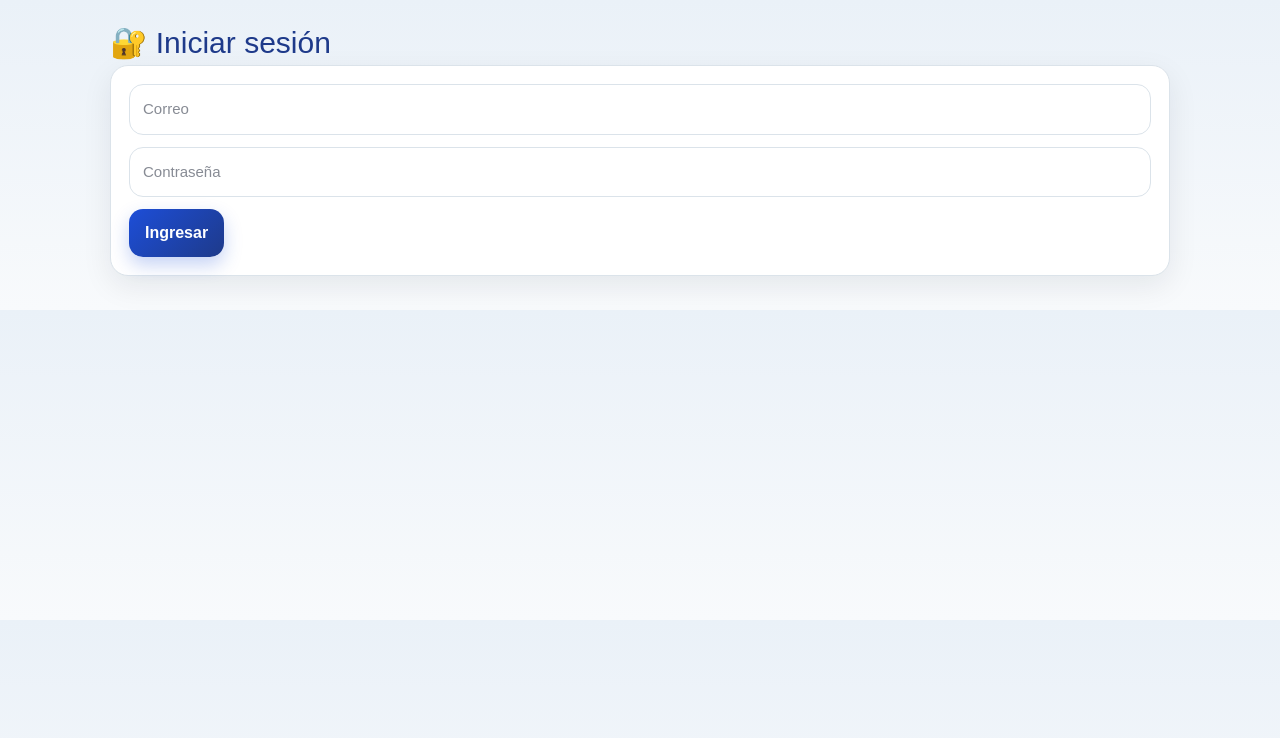
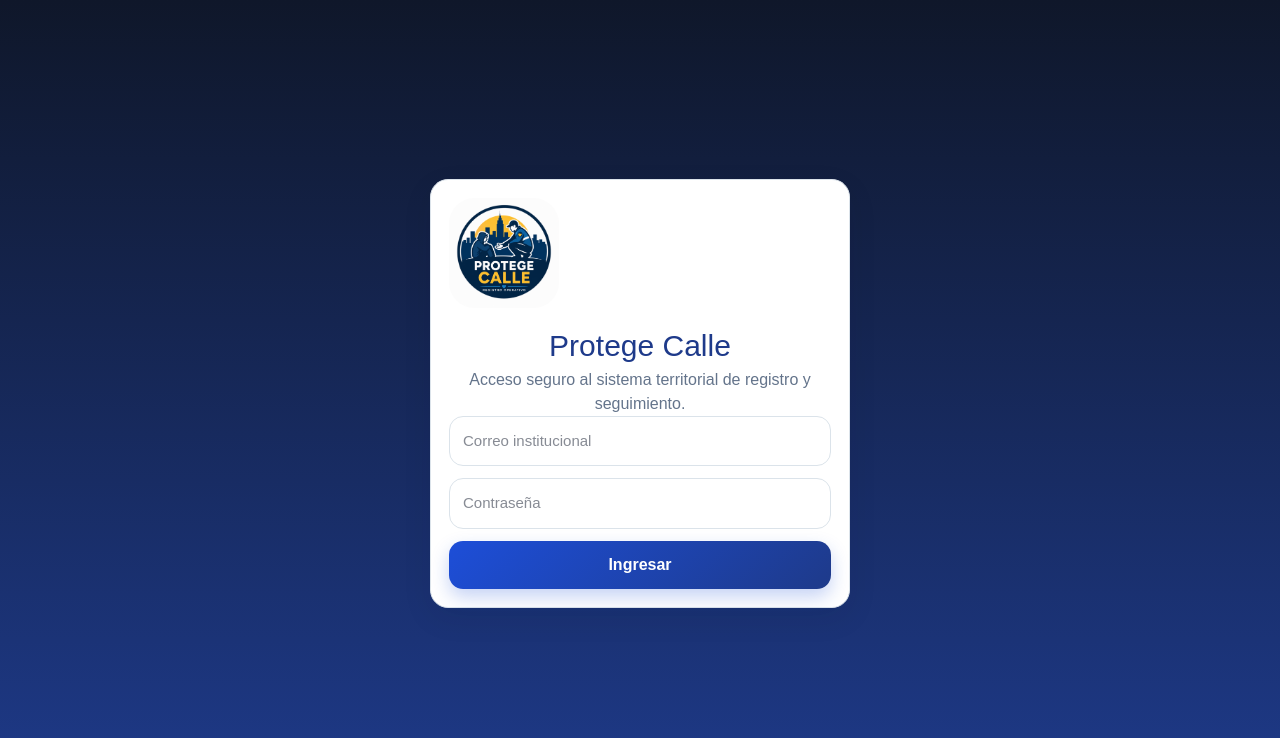
Before and after one commit to jorgeyanezyanez/protege-calle, a Next.js app: page /login in a window 1280 px wide. Shown: the top 738 px of the page. Built offline with nearby package versions, Linux system fonts and the light colour scheme.

Commit message:
Modernizar login

```diff
--- a/pages/login.js
+++ b/pages/login.js
@@ -7,14 +7,21 @@ export default function Login() {
 
   const [email, setEmail] = useState("");
   const [password, setPassword] = useState("");
+  const [cargando, setCargando] = useState(false);
 
   const ingresar = async (e) => {
     e.preventDefault();
+
+    if (cargando) return;
+
+    setCargando(true);
 
     const { error } = await supabase.auth.signInWithPassword({
       email,
       password
     });
+
+    setCargando(false);
 
     if (error) {
       alert("Correo o contraseña incorrectos");
@@ -25,13 +32,46 @@ export default function Login() {
   };
 
   return (
-    <div className="container">
-      <h1>🔐 Iniciar sesión</h1>
+    <div
+      style={{
+        minHeight: "100vh",
+        display: "flex",
+        alignItems: "center",
+        justifyContent: "center",
+        padding: 20,
+        background: "linear-gradient(180deg, #0f172a, #1e3a8a)"
+      }}
+    >
+      <div
+        className="card"
+        style={{
+          width: "100%",
+          maxWidth: 420,
+          textAlign: "center"
+        }}
+      >
+        <img
+          src="/logo.png"
+          alt="Protege Calle"
+          style={{
+            width: 110,
+            height: 110,
+            objectFit: "cover",
+            borderRadius: 26,
+            marginBottom: 15
+          }}
+        />
 
-      <form className="card" onSubmit={ingresar}>
+        <h1>Protege Calle</h1>
+
+        <p>
+          Acceso seguro al sistema territorial de registro y seguimiento.
+        </p>
+
+        <form onSubmit={ingresar}>
           <input
             type="email"
-          placeholder="Correo"
+            placeholder="Correo institucional"
             value={email}
             onChange={(e) => setEmail(e.target.value)}
           />
@@ -43,10 +83,16 @@ export default function Login() {
             onChange={(e) => setPassword(e.target.value)}
           />
 
-        <button className="btn" type="submit">
-          Ingresar
+          <button
+            className="btn"
+            type="submit"
+            disabled={cargando}
+            style={{ width: "100%" }}
+          >
+            {cargando ? "Ingresando..." : "Ingresar"}
           </button>
         </form>
       </div>
+    </div>
   );
 }
```
Lines whose indentation alone changed are shown as unchanged.
